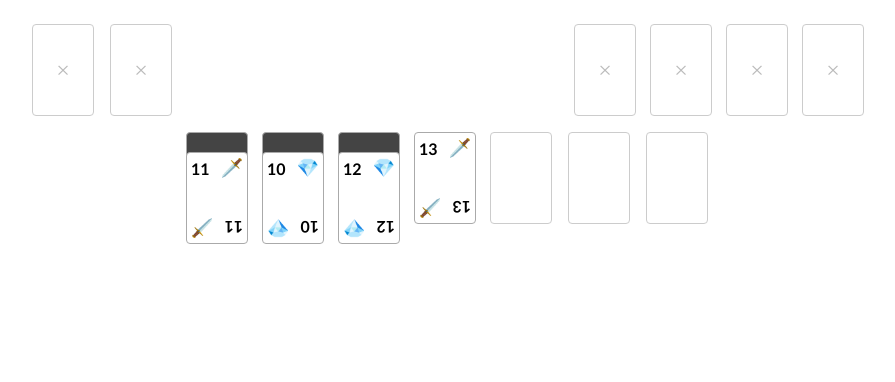
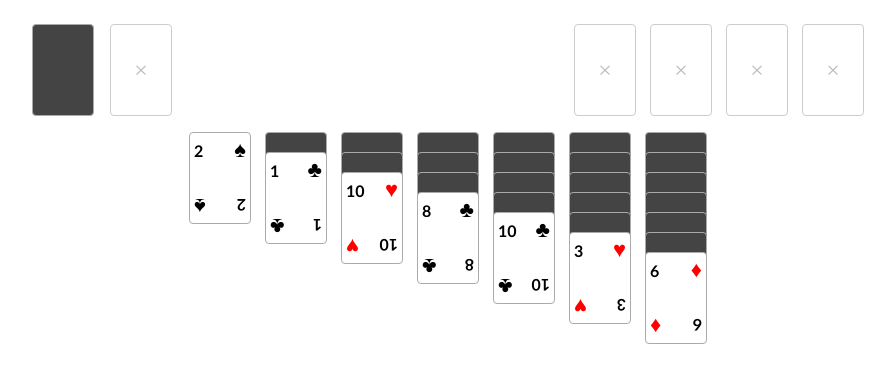
Before and after one commit to acassar/nkg-solitaire, a Vue app: page / in a window 1280 px wide. Shown: the top 382 px of the page, without its empty margins (193-1088 px from the left). Built offline with nearby package versions, Linux system fonts and the light colour scheme; the HTML template or start-up script is replaced by a standard one.

Commit message:
better icons for cards

```diff
--- a/src/components/FoundationPile.vue
+++ b/src/components/FoundationPile.vue
@@ -1,5 +1,5 @@
 <script setup lang="ts">
-import Card from './CardComponent.vue'
+import Card from './card/CardComponent.vue'
 import type { Card as CardType } from '@/models/Card'
 
 defineProps<{
--- a/src/components/StockComponent.vue
+++ b/src/components/StockComponent.vue
@@ -1,5 +1,5 @@
 <script setup lang="ts">
-import Card from './CardComponent.vue'
+import Card from './card/CardComponent.vue'
 import type { Card as CardType } from '@/models/Card'
 
 defineProps<{
--- a/src/components/TableauPile.vue
+++ b/src/components/TableauPile.vue
@@ -1,7 +1,7 @@
 <script setup lang="ts">
 import { inject } from 'vue'
 import { type TUseDrag } from '@/services/composables/useCardDrag'
-import Card from './CardComponent.vue'
+import Card from './card/CardComponent.vue'
 import { useDragKey } from '@/constants/provideKeys'
 import type { Tableau } from '@/models/Tableau'
 import { useMouse } from '@vueuse/core'
--- a/src/components/CardComponent.vue
+++ b/src/components/card/CardComponent.vue
@@ -1,8 +1,9 @@
 <script setup lang="ts">
-import type { Card, Suit } from '@/models/Card'
+import type { Card } from '@/models/Card'
 import { useGameStateStore } from '@/stores/gameStateStore'
 import { storeToRefs } from 'pinia'
 import { computed } from 'vue'
+import CardRow from './components/CardRow.vue'
 
 const { gameState } = storeToRefs(useGameStateStore())
 
@@ -17,13 +18,6 @@ const props = defineProps<{
   card: Card
   beingDragged?: boolean
 }>()
-
-const suitStyles: Record<Suit, { icon: string }> = {
-  spades: { icon: '🗡️' },
-  hearts: { icon: '❤️' },
-  diamonds: { icon: '💎' },
-  clubs: { icon: '🍀' },
-}
 
 const canBeClicked = computed(() => {
   return (
@@ -49,13 +43,11 @@ const canBeClicked = computed(() => {
   >
     <template v-if="card.faceUp">
       <div class="row">
-        <div class="value">{{ card.value }}</div>
-        <div>{{ suitStyles[card.suit!].icon }}</div>
+        <CardRow :card="card" />
       </div>
 
-      <div class="row bottom-right">
-        <div class="value">{{ card.value }}</div>
-        <div>{{ suitStyles[card.suit!].icon }}</div>
+      <div class="reversed-row bottom-right">
+        <CardRow :card="card" />
       </div>
     </template>
     <template v-else> {{ card.faceUp }} </template>
@@ -97,19 +89,16 @@ const canBeClicked = computed(() => {
   padding: 4px;
 }
 
-.bottom-right {
+.reversed-row {
+  display: flex;
+  justify-content: space-between;
+  align-items: center;
+  padding: 4px;
   transform: rotate(180deg);
 }
 
-.value {
-  font-size: 16px;
-  font-weight: bold;
-  font-family:
-    'Trebuchet MS', 'Lucida Sans Unicode', 'Lucida Grande', 'Lucida Sans', Arial, sans-serif;
-}
-
-.icon {
-  font-size: 12px;
+.bottom-right {
+  transform: rotate(180deg);
 }
 
 .dragging {
--- /dev/null
+++ b/src/components/card/components/CardRow.vue
@@ -0,0 +1,36 @@
+<script setup lang="ts">
+import type { Card, Suit } from '@/models/Card'
+import { defineProps } from 'vue'
+
+defineProps<{
+  card: Card
+}>()
+
+const suitStyles: Record<Suit, { icon: string; color: string }> = {
+  spades: { icon: '♠', color: 'black' },
+  hearts: { icon: '♥', color: 'red' },
+  diamonds: { icon: '♦', color: 'red' },
+  clubs: { icon: '♣', color: 'black' },
+}
+</script>
+
+<template>
+  <div class="value">{{ card.value }}</div>
+  <div class="icon" :style="{ color: suitStyles[card.suit!].color }">
+    {{ suitStyles[card.suit!].icon }}
+  </div>
+</template>
+
+<style scoped>
+.value {
+  font-size: 16px;
+  font-weight: bold;
+  font-family:
+    'Trebuchet MS', 'Lucida Sans Unicode', 'Lucida Grande', 'Lucida Sans', Arial, sans-serif;
+}
+
+.icon {
+  font-size: 22px;
+  font-weight: bold;
+}
+</style>
--- a/src/stores/gameStateStore.ts
+++ b/src/stores/gameStateStore.ts
@@ -1,9 +1,9 @@
 import { ref } from 'vue'
 import { defineStore } from 'pinia'
-import { type GameState, initDevGame } from '@/utils/initGame'
+import { initGame, type GameState } from '@/utils/initGame'
 
 export const useGameStateStore = defineStore('gameState', () => {
-  const gameState = ref<GameState>(initDevGame())
+  const gameState = ref<GameState>(initGame())
 
   return { gameState }
 })
```
